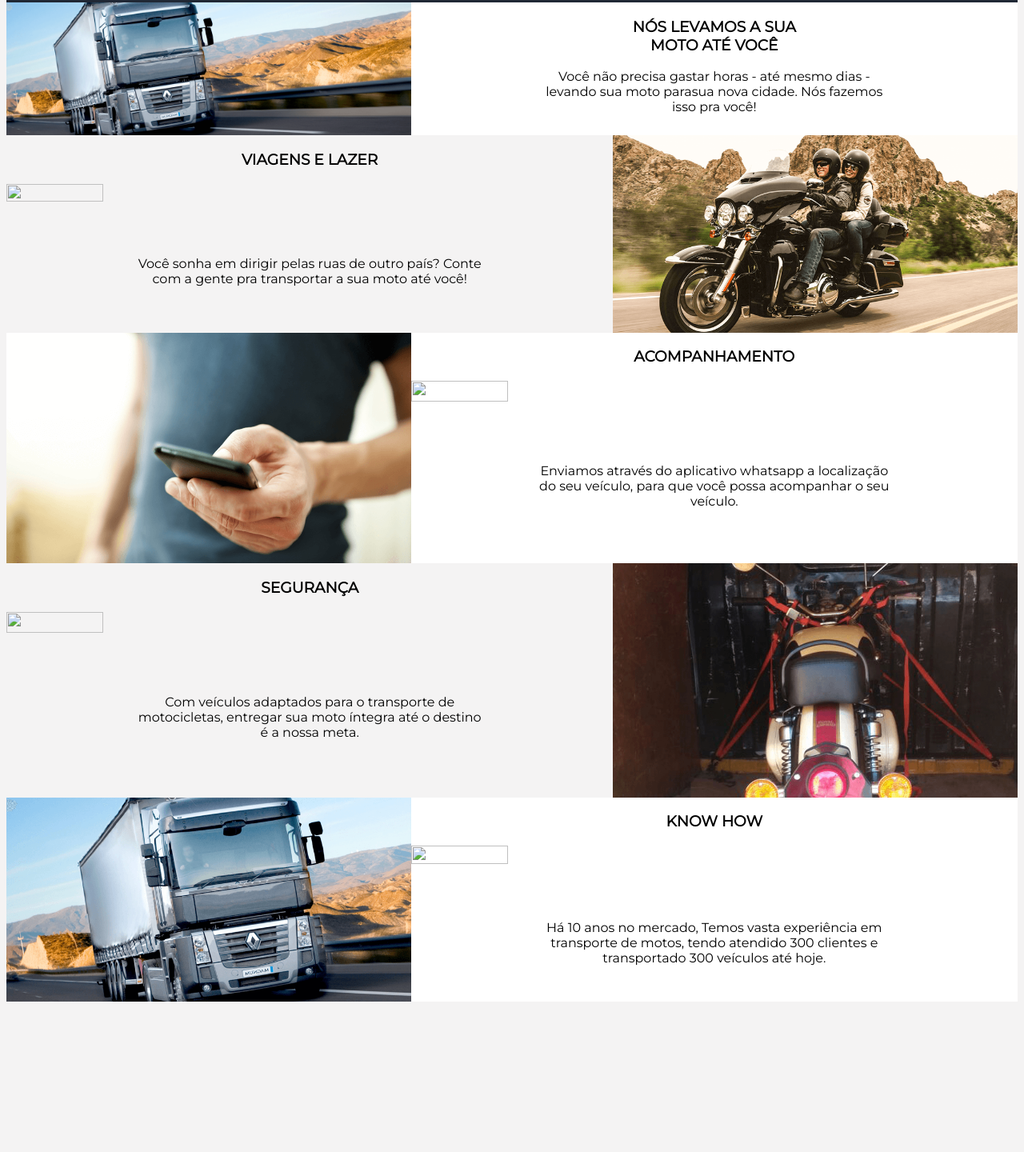
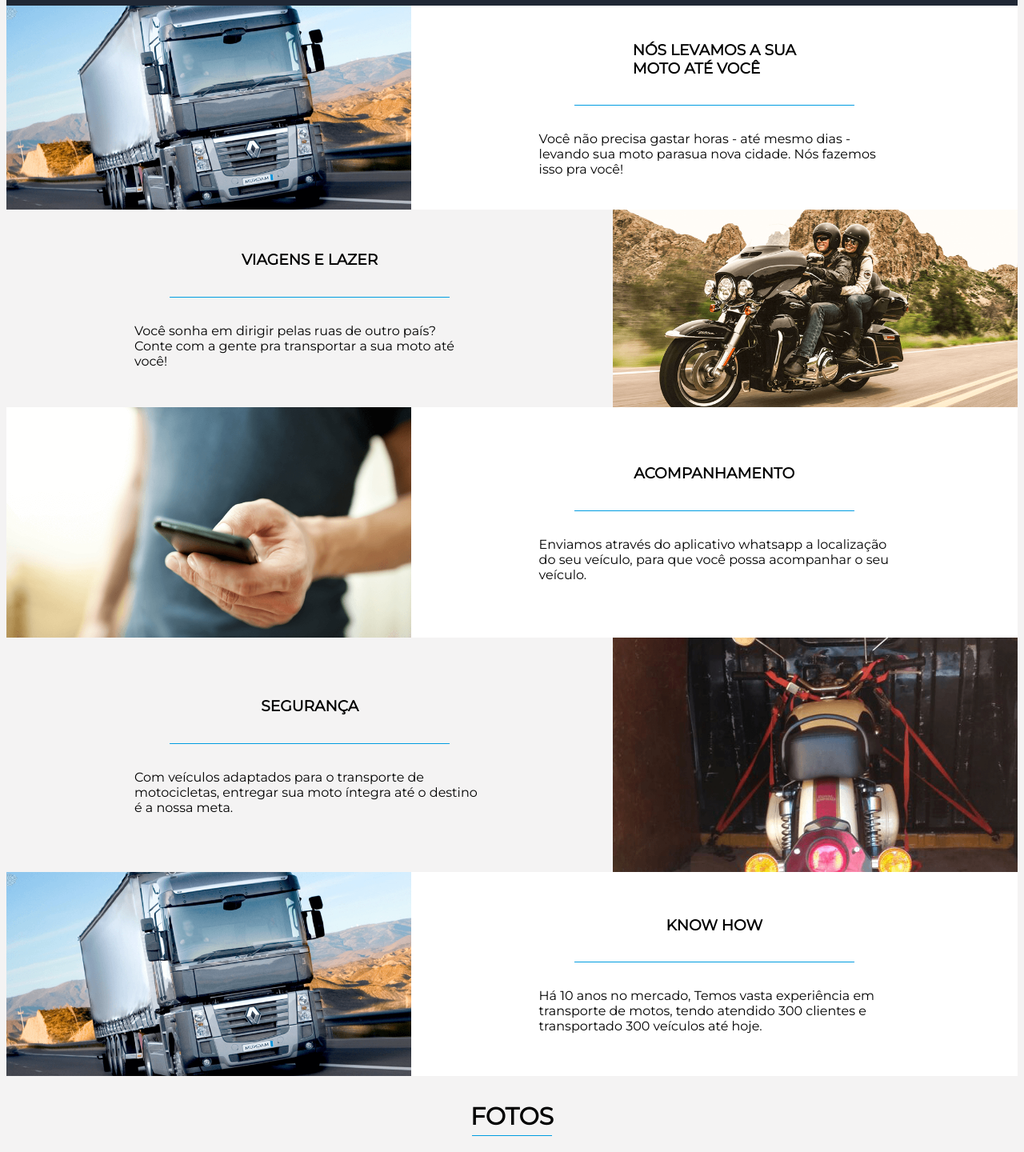
Before and after one commit to MarthaCampos/laguna, a plain HTML site: page index.html in a window 1280 px wide. Shown: the part 720-2160 px from the top of the page at 80% size. Before the commit the page ends 1980 px from the top, so only its background shows below. Drawn offline with Linux system fonts and the light colour scheme.

Commit message:
informações e fotos adicionado

```diff
--- a/index.html
+++ b/index.html
@@ -29,10 +29,14 @@
     <!-- BANNER ESTÁTICO -->
 
     <div class="banner coluna">
+        <div>
         <h2>Levamos a sua<br> moto até o seu<br> destino final</h2>
         <a href="">Faça um orçamento</a>
+    </div>
+    <div>
         <img src="banner_moto.png" alt="">
         <img src="banner_cami.png" alt="">
+    </div>
     </div>
 
     <!-- UTILIDADEDES -->
@@ -64,9 +68,10 @@
     <!-- INFORMAÇÕES -->
 
     <div class="levamos">
-            <img src="img_estrada.png" alt="">
+            <img src="img_main_caminhao.png" alt="">
             <div>
             <h3>Nós levamos a sua<br>  moto até você</h3>
+            <img src="effect_informacoes.png" alt="">
             <p>Você não precisa gastar horas - até mesmo dias -
                     levando sua moto parasua nova cidade. Nós
                     fazemos isso pra você!
@@ -77,8 +82,8 @@
     <div class="viagens">
         <div>
         <h3>Viagens e Lazer</h3>
-        <img src="" alt="">
-        <p>Você sonha em dirigir pelas ruas de outro país?
+        <img src="effect_informacoes.png" alt="">
+        <p>Você sonha em dirigir pelas ruas de outro país?<br>
             Conte com a gente pra transportar a sua moto
             até você!
         </p>
@@ -90,7 +95,7 @@
         <img src="img_celular.png" alt="">
         <div>
         <h3>Acompanhamento</h3>
-        <img src="" alt="">
+        <img src="effect_informacoes.png" alt="">
         <p>Enviamos através do aplicativo whatsapp a localização
             do seu veículo, para que você possa acompanhar o
             seu veículo.
@@ -101,7 +106,7 @@
     <div class="seguranca">
         <div>
         <h3>Segurança</h3>
-        <img src="" alt="">
+        <img src="effect_informacoes.png" alt="">
         <p>Com veículos adaptados para o transporte de
             motocicletas, entregar sua moto íntegra até
             o destino é a nossa meta.
@@ -114,7 +119,7 @@
         <img src="img_main_caminhao.png" alt="">
         <div>
         <h3>Know How</h3>
-        <img src="" alt="">
+        <img src="effect_informacoes.png" alt="">
         <p>Há 10 anos no mercado, Temos vasta experiência em
             transporte de motos, tendo atendido 300 clientes e
             transportado 300 veículos até hoje.
@@ -124,17 +129,22 @@
 
     <!-- FOTOS -->
 
-    <!-- <h2>Fotos</h2>
+    <div class="fotos">
+    <div class="top_fotos">
+    <h2>Fotos</h2>
+    <img src="effect_fotos.png" alt="">
+    </div>
     <div class="container">
-        <img src="" alt="">
-        <img src="" alt="">
-        <img src="" alt="">
-        <img src="" alt="">
-        <img src="" alt="">
-        <img src="" alt="">
-        <img src="" alt="">
-        <img src="" alt="">
-    </div> -->
+        <img src="empty.jpg" alt="">
+        <img src="empty.jpg" alt="">
+        <img src="empty.jpg" alt="">
+        <img src="empty.jpg" alt="">
+        <img src="empty.jpg" alt="">
+        <img src="empty.jpg" alt="">
+        <img src="empty.jpg" alt="">
+        <img src="empty.jpg" alt="">
+    </div>
+</div>
 
     <!-- ORÇAMENTO -->
 
--- a/style.css
+++ b/style.css
@@ -144,31 +144,33 @@ button{
 .banner{
     width: 100%;
     display: flex;
+    justify-content: space-between;
+
+}
+.banner div:first-child{
+    display: flex;
+    flex-direction: column;
+    align-items: center;
+    justify-content: center;
+    padding: 4rem;
 }
 .banner h2{
-    margin: 0 auto;
-    position: relative;
-    top: 4rem;
     padding: 2rem;
-    left: 1rem;
+    padding-bottom: 0;
     font-weight: 900;
-    font-size: 50px;
+    font-size: 40px;
     line-height: 55px;
 }
 .banner a{
     text-decoration: none;
-    position: absolute;
     color: #ffffff;
     background-color: #009CDE;
     border-radius: 10px;
     padding: 1rem;
-    top: 24rem;
-    left: 19rem;
     text-transform: inherit;
     font-weight: 800;
 }
 .banner img:last-child{
-    justify-content: flex-end;
     padding-top: 1rem;
     padding-bottom: 1rem;
 }
@@ -281,22 +283,42 @@ button{
 /* INFORMAÇÕES */
 
 .levamos{
+    width: 100%;
     background-color: #FFFFFF;
     display: flex;
 }
-.levamos div:first-child{
+.levamos div{
+    width: 60%;
+    display: flex;
     flex-direction: column;
+    align-items: center;
+    justify-content: center;
 }
 .levamos img{
     width: 40%;
     height: 30%;
 }
+.levamos div img{
+    width: 350px;
+    height: 1px;
+    padding-top: 1rem;
+    padding-bottom: 1rem;
+}
 .levamos h3,p{
-    text-align: center;
     padding: 0 10rem;
+}
+.levamos p{
+    text-align: left;
 }
 .viagens{
     display: flex;
+}
+.viagens div{
+    width: 60%;
+    display: flex;
+    flex-direction: column;
+    align-items: center;
+    justify-content: center;
 }
 .viagens div:first-child{
     flex-direction: column;
@@ -305,13 +327,29 @@ button{
     width: 40%;
     height: 30%;
 }
+.viagens div img{
+    width: 350px;
+    height: 1px;
+    padding-top: 1rem;
+    padding-bottom: 1rem;
+}
 .viagens h3,p{
     text-align: center;
     padding: 0 10rem;
 }
+.viagens p{
+    text-align: left;
+}
 .acompanhamento{
     background-color: #FFFFFF;
     display: flex;
+}
+.acompanhamento div{
+    width: 60%;
+    display: flex;
+    flex-direction: column;
+    align-items: center;
+    justify-content: center;
 }
 .acompanhamento div:first-child{
     flex-direction: column;
@@ -320,12 +358,28 @@ button{
     width: 40%;
     height: 30%;
 }
+.acompanhamento div img{
+    width: 350px;
+    height: 1px;
+    padding-top: 1rem;
+    padding-bottom: 1rem;
+}
 .acompanhamento h3,p{
     text-align: center;
     padding: 0 10rem;
 }
+.acompanhamento p{
+    text-align: left;
+}
 .seguranca{
     display: flex;
+}
+.seguranca div{
+    width: 60%;
+    display: flex;
+    flex-direction: column;
+    align-items: center;
+    justify-content: center;
 }
 .seguranca div:first-child{
     flex-direction: column;
@@ -334,13 +388,29 @@ button{
     width: 40%;
     height: 30%;
 }
+.seguranca div img{
+    width: 350px;
+    height: 1px;
+    padding-top: 1rem;
+    padding-bottom: 1rem;
+}
 .seguranca h3,p{
     text-align: center;
     padding: 0 10rem;
 }
+.seguranca p{
+    text-align: left;
+}
 .know{
     background-color: #FFFFFF;
     display: flex;
+}
+.know div{
+    width: 60%;
+    display: flex;
+    flex-direction: column;
+    align-items: center;
+    justify-content: center;
 }
 .know div:first-child{
     flex-direction: column;
@@ -349,13 +419,60 @@ button{
     width: 40%;
     height: 30%;
 }
+.know div img{
+    width: 350px;
+    height: 1px;
+    padding-top: 1rem;
+    padding-bottom: 1rem;
+}
 .know h3,p{
     text-align: center;
     padding: 0 10rem;
 }
+.know p{
+    text-align: left;
+}
 
 
 /* FOTOS */
+
+.fotos{
+    width: 100%;
+    margin-bottom: 2rem;
+}
+.fotos h2{
+    margin-top: 2rem;
+    text-align: center;
+    font-weight: 800;
+    font-size: 30px;
+    margin-bottom: 0;
+}
+.top_fotos{
+    display: flex;
+    flex-direction: column;
+    align-items: center;
+    justify-content: center;
+}
+.top_fotos img{
+    height: 1px !important;
+    width: 100px !important;
+}
+.fotos div img{
+    width: 20%;
+    height: 20%;
+    padding: 0.3rem;
+}
+.container{
+    display: flex;
+    flex-flow: row wrap;
+    justify-content: center;
+    padding: 5rem;;
+}
+
+
+
+
+
 
 
 /* ORÇAMENTO */
```
Also changed, not shown: effect_fotos.png (added), effect_informacoes.png (added), empty.jpg (added).
